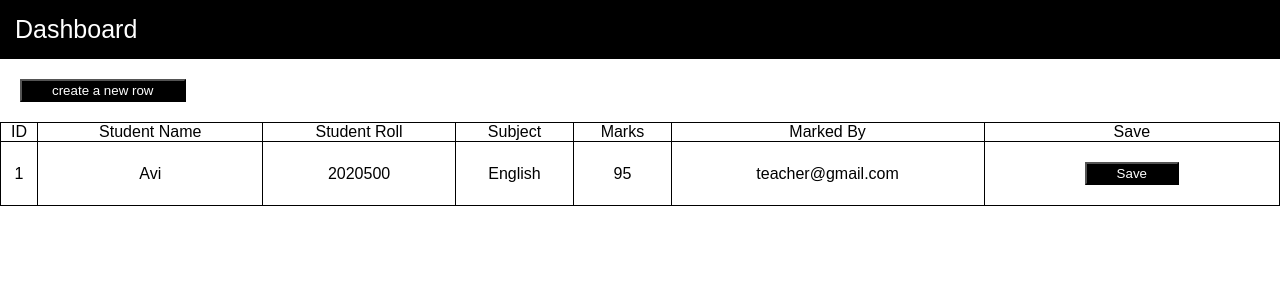
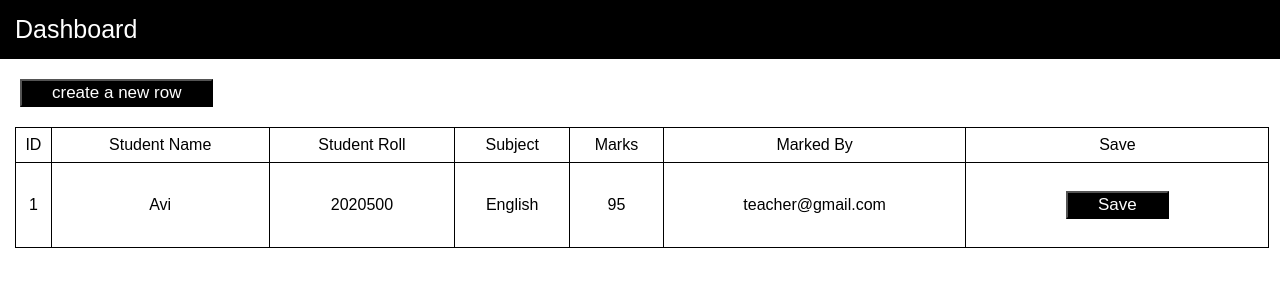
Before and after one commit to prudhvi1601/Add-a-row-in-table, a plain HTML site: page main.html in a window 1280 px wide. Drawn offline with Linux system fonts and the light colour scheme.

Commit message:
adding new row

```diff
--- a/style.css
+++ b/style.css
@@ -17,14 +17,17 @@ button{
     background-color: black;
     color: white;
     padding: 2px 30px;
+    font-size: 17px;
 }
 
 table{
-    width: 100vw;
+    width: 98vw;
     border-collapse: collapse;
+    margin-left: 15px;
 }
 
-table td{
+ tr,td{
+    padding: 8px 0;
     border:1px solid black;
     text-align: center;
 }
```
